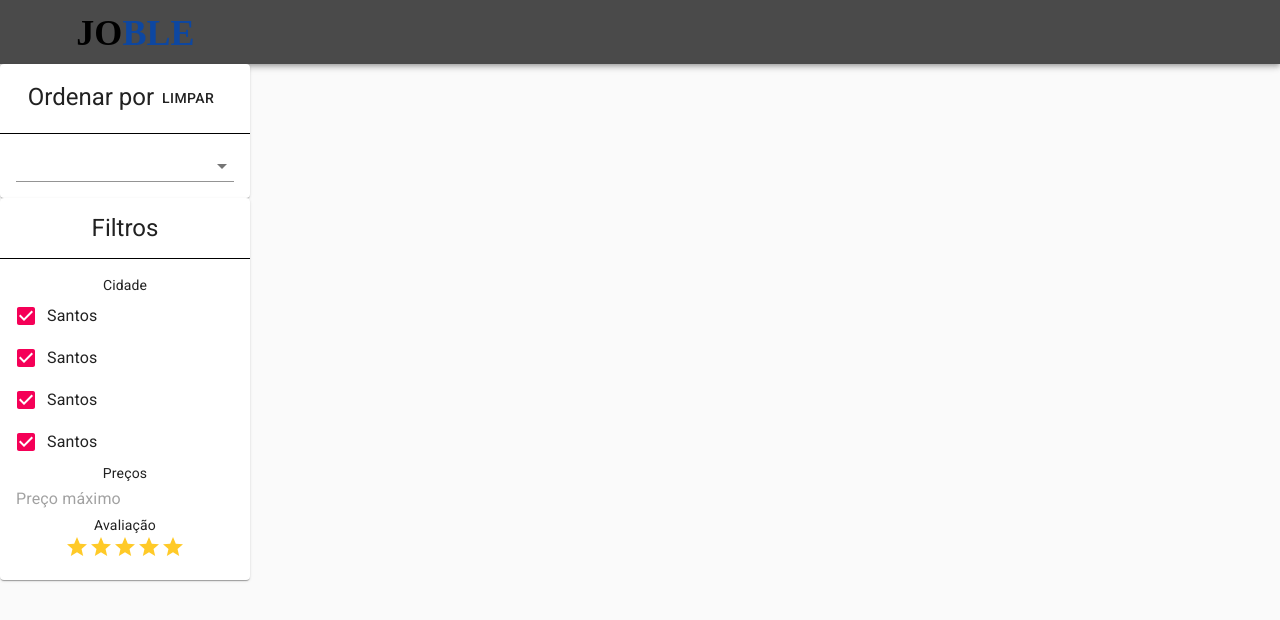
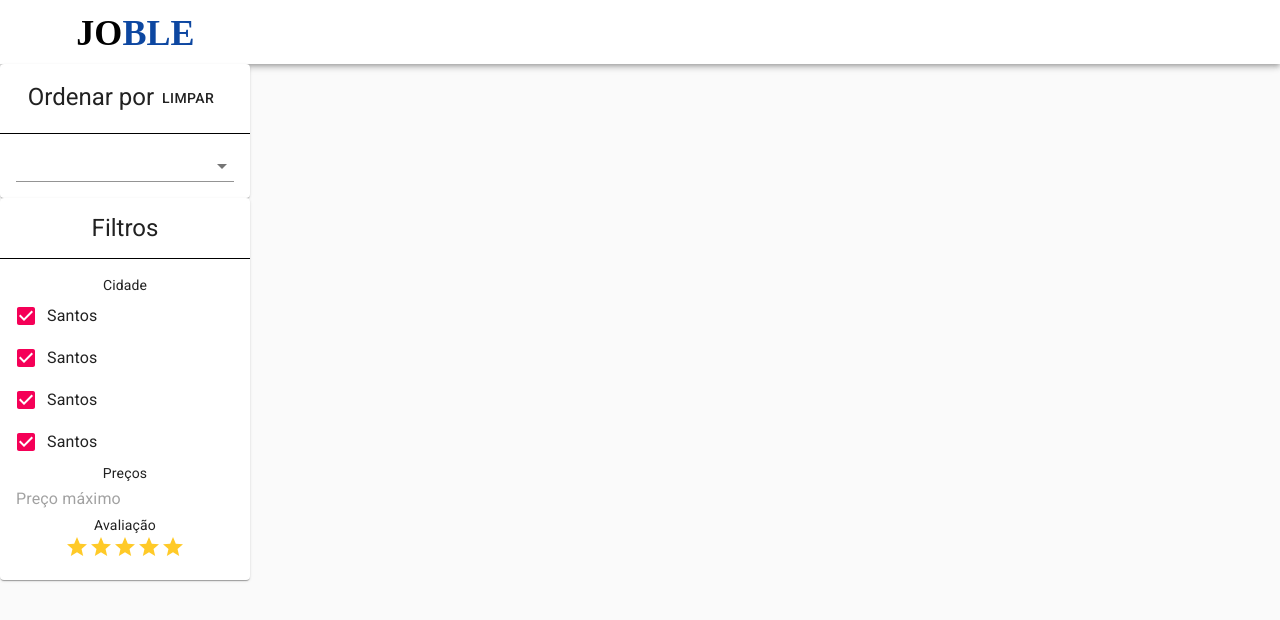
Before and after one commit to pedroigorjs/squad-4, a React (Create React App) app in the folder frontend/: page /results in a window 1280 px wide. Shown: the top 620 px of the page. Built offline with nearby package versions, Linux system fonts and the light colour scheme.

Commit message:
Refactoring NavBar to using props

```diff
--- a/frontend/src/app/components/NavBar.js
+++ b/frontend/src/app/components/NavBar.js
@@ -11,12 +11,12 @@ const useStyles = makeStyles({
     flexGrow: 1,
   },
   menu: {
-    backgroundColor: 'rgba(56, 56, 56, 0.9)',
+    backgroundColor: ({ bgColor }) => bgColor || 'rgba(56, 56, 56, 0.9)',
   },
 });
 
-function NavBar({ children }) {
-  const classes = useStyles();
+function NavBar({ children, bgColor }) {
+  const classes = useStyles({ bgColor });
 
   return (
     <div className={classes.root}>
```
